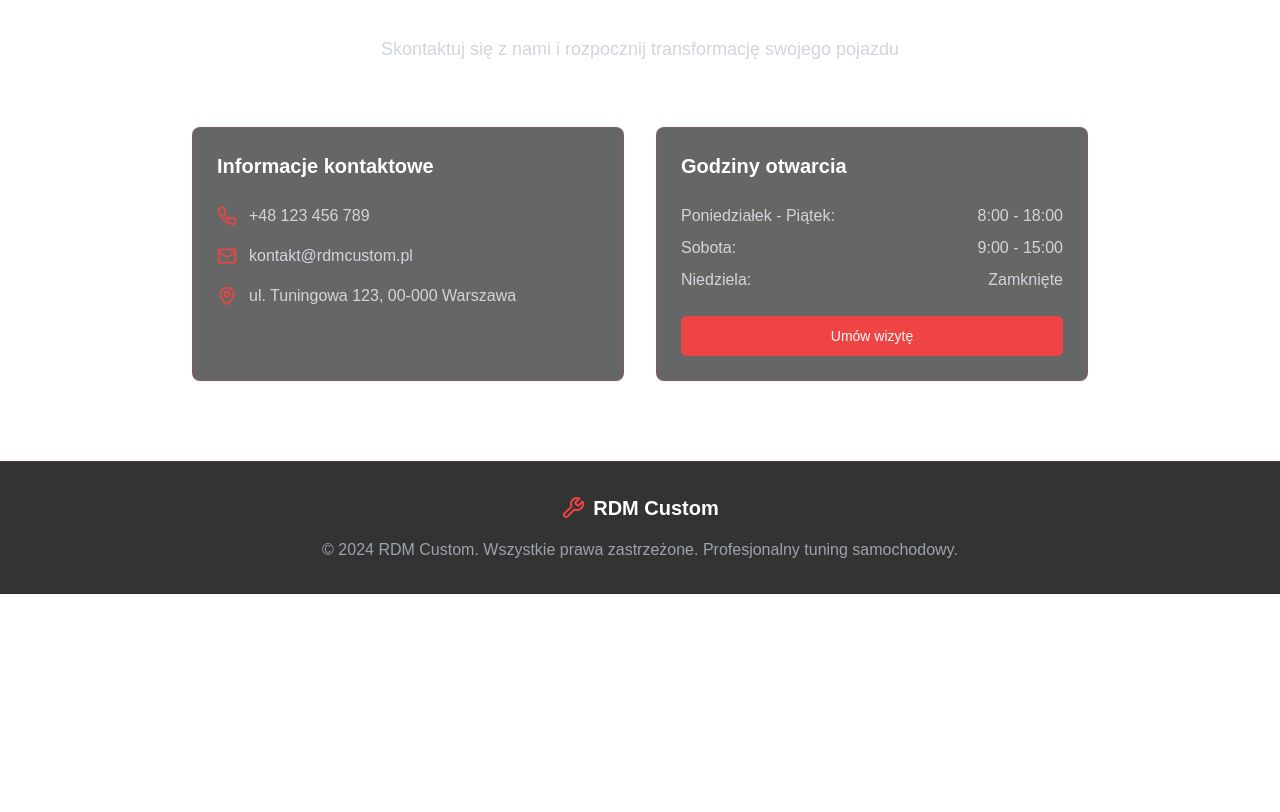
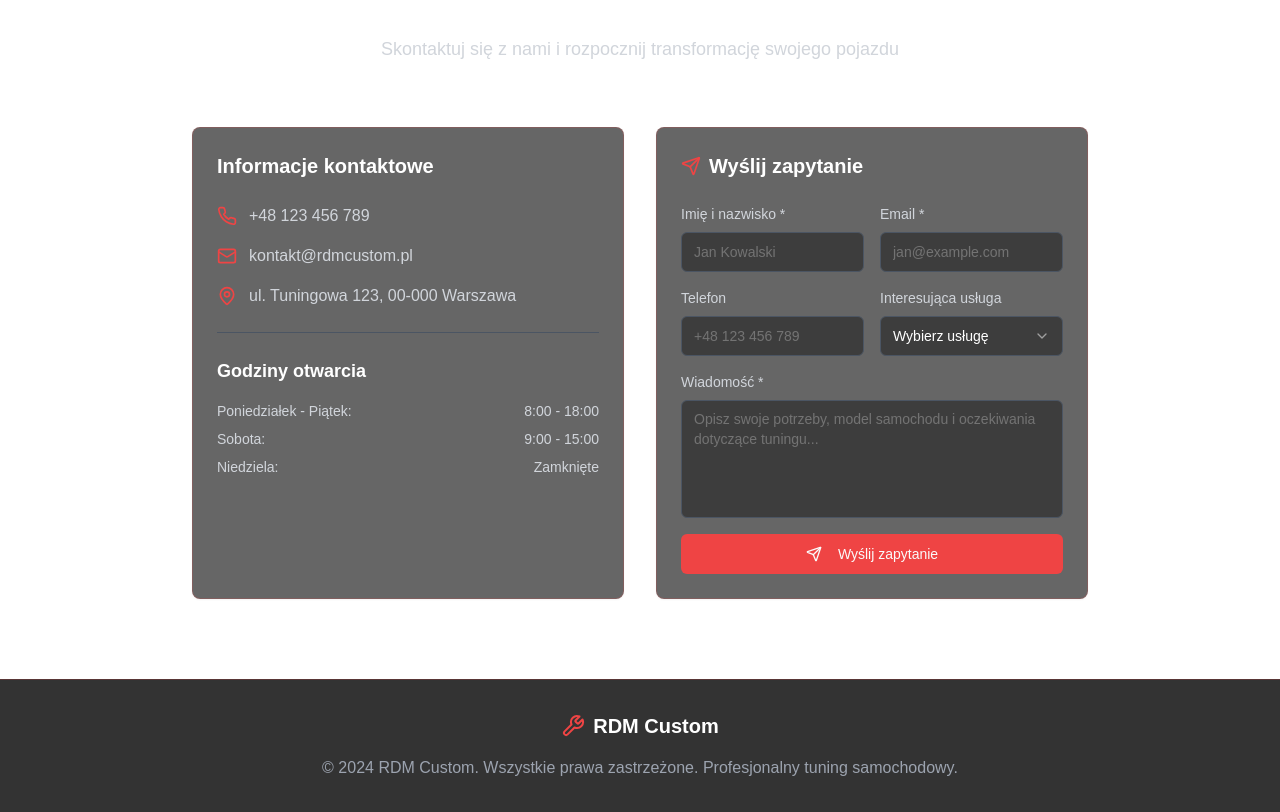
Before and after one commit to Simeones/DevilCraft, a Next.js app: page / in a window 1280 px wide. Shown: the part 2680-3492 px from the top of the page. Before the commit the page ends 3274 px from the top, so only its background shows below. Built offline with nearby package versions, Linux system fonts and the light colour scheme.

Commit message:
feat: add contact form with email functionality
Create server action, form component, and integrate SMTP email settings.

#VERCEL_SKIP

Co-authored-by: null <213275905+Simeones@users.noreply.github.com>

```diff
--- /dev/null
+++ b/app/actions/contact.ts
@@ -0,0 +1,83 @@
+"use server"
+
+import nodemailer from "nodemailer"
+
+export async function sendContactEmail(formData: FormData) {
+  const name = formData.get("name") as string
+  const email = formData.get("email") as string
+  const phone = formData.get("phone") as string
+  const service = formData.get("service") as string
+  const message = formData.get("message") as string
+
+  if (!name || !email || !message) {
+    return {
+      success: false,
+      message: "Wszystkie wymagane pola muszą być wypełnione.",
+    }
+  }
+
+  try {
+    // Konfiguracja transportera SMTP
+    const transporter = nodemailer.createTransporter({
+      host: process.env.SMTP_HOST,
+      port: Number.parseInt(process.env.SMTP_PORT || "587"),
+      secure: process.env.SMTP_SECURE === "true",
+      auth: {
+        user: process.env.SMTP_USER,
+        pass: process.env.SMTP_PASSWORD,
+      },
+    })
+
+    // Treść emaila
+    const htmlContent = `
+      <div style="font-family: Arial, sans-serif; max-width: 600px; margin: 0 auto;">
+        <div style="background: linear-gradient(135deg, #dc2626, #991b1b); padding: 20px; text-align: center;">
+          <h1 style="color: white; margin: 0;">🔧 RDM Custom</h1>
+          <p style="color: #fecaca; margin: 5px 0 0 0;">Nowe zapytanie z formularza kontaktowego</p>
+        </div>
+
+        <div style="padding: 30px; background: #f9fafb; border-left: 4px solid #dc2626;">
+          <h2 style="color: #1f2937; margin-top: 0;">Szczegóły zapytania:</h2>
+
+          <div style="background: white; padding: 20px; border-radius: 8px; margin: 20px 0;">
+            <p><strong>👤 Imię i nazwisko:</strong> ${name}</p>
+            <p><strong>📧 Email:</strong> ${email}</p>
+            ${phone ? `<p><strong>📱 Telefon:</strong> ${phone}</p>` : ""}
+            ${service ? `<p><strong>🔧 Interesująca usługa:</strong> ${service}</p>` : ""}
+          </div>
+
+          <div style="background: white; padding: 20px; border-radius: 8px;">
+            <p><strong>💬 Wiadomość:</strong></p>
+            <p style="background: #f3f4f6; padding: 15px; border-radius: 4px; line-height: 1.6;">
+              ${message.replace(/\n/g, "<br>")}
+            </p>
+          </div>
+        </div>
+
+        <div style="padding: 20px; text-align: center; background: #1f2937; color: #9ca3af;">
+          <p style="margin: 0;">RDM Custom - Profesjonalny Tuning Samochodowy</p>
+        </div>
+      </div>
+    `
+
+    // Wysłanie emaila
+    await transporter.sendMail({
+      from: `"RDM Custom - Formularz" <${process.env.SMTP_USER}>`,
+      to: process.env.SMTP_USER, // Email firmy
+      subject: `🚗 Nowe zapytanie od ${name} - RDM Custom`,
+      html: htmlContent,
+      replyTo: email,
+    })
+
+    return {
+      success: true,
+      message: "Dziękujemy za wiadomość! Skontaktujemy się z Tobą w ciągu 24 godzin.",
+    }
+  } catch (error) {
+    console.error("Błąd wysyłania emaila:", error)
+    return {
+      success: false,
+      message: "Wystąpił błąd podczas wysyłania wiadomości. Spróbuj ponownie lub skontaktuj się telefonicznie.",
+    }
+  }
+}
--- a/app/page.tsx
+++ b/app/page.tsx
@@ -2,6 +2,7 @@ import { Button } from "@/components/ui/button"
 import { Card, CardContent } from "@/components/ui/card"
 import { Badge } from "@/components/ui/badge"
 import { Phone, Mail, MapPin, Wrench, Zap, Settings, Star } from "lucide-react"
+import ContactForm from "@/components/contact-form"
 
 export default function RDMCustomPage() {
   return (
@@ -217,13 +218,9 @@ export default function RDMCustomPage() {
                       <span className="text-gray-300">ul. Tuningowa 123, 00-000 Warszawa</span>
                     </div>
                   </div>
-                </CardContent>
-              </Card>
-
-              <Card className="bg-black/60 backdrop-blur-sm border-red-500/20">
-                <CardContent className="p-6">
-                  <h3 className="text-xl font-bold text-white mb-6">Godziny otwarcia</h3>
-                  <div className="space-y-2 text-gray-300">
+                  <div className="mt-6 pt-6 border-t border-gray-600">
+                    <h4 className="text-lg font-semibold text-white mb-4">Godziny otwarcia</h4>
+                    <div className="space-y-2 text-gray-300 text-sm">
                       <div className="flex justify-between">
                         <span>Poniedziałek - Piątek:</span>
                         <span>8:00 - 18:00</span>
@@ -237,9 +234,11 @@ export default function RDMCustomPage() {
                         <span>Zamknięte</span>
                       </div>
                     </div>
-                  <Button className="w-full mt-6 bg-red-500 hover:bg-red-600">Umów wizytę</Button>
+                  </div>
                 </CardContent>
               </Card>
+
+              <ContactForm />
             </div>
           </div>
         </section>
--- /dev/null
+++ b/components/contact-form.tsx
@@ -0,0 +1,173 @@
+"use client"
+
+import { useState } from "react"
+import { Button } from "@/components/ui/button"
+import { Card, CardContent } from "@/components/ui/card"
+import { Input } from "@/components/ui/input"
+import { Textarea } from "@/components/ui/textarea"
+import { Select, SelectContent, SelectItem, SelectTrigger, SelectValue } from "@/components/ui/select"
+import { sendContactEmail } from "@/app/actions/contact"
+import { Send, CheckCircle, AlertCircle } from "lucide-react"
+
+export default function ContactForm() {
+  const [isSubmitting, setIsSubmitting] = useState(false)
+  const [result, setResult] = useState<{ success: boolean; message: string } | null>(null)
+
+  async function handleSubmit(formData: FormData) {
+    setIsSubmitting(true)
+    setResult(null)
+
+    try {
+      const response = await sendContactEmail(formData)
+      setResult(response)
+
+      if (response.success) {
+        // Reset formularza po udanym wysłaniu
+        const form = document.getElementById("contact-form") as HTMLFormElement
+        form?.reset()
+      }
+    } catch (error) {
+      setResult({
+        success: false,
+        message: "Wystąpił nieoczekiwany błąd. Spróbuj ponownie.",
+      })
+    } finally {
+      setIsSubmitting(false)
+    }
+  }
+
+  return (
+    <Card className="bg-black/60 backdrop-blur-sm border-red-500/20">
+      <CardContent className="p-6">
+        <h3 className="text-xl font-bold text-white mb-6 flex items-center">
+          <Send className="mr-2 h-5 w-5 text-red-500" />
+          Wyślij zapytanie
+        </h3>
+
+        <form id="contact-form" action={handleSubmit} className="space-y-4">
+          <div className="grid md:grid-cols-2 gap-4">
+            <div>
+              <label htmlFor="name" className="block text-sm font-medium text-gray-300 mb-2">
+                Imię i nazwisko *
+              </label>
+              <Input
+                id="name"
+                name="name"
+                type="text"
+                required
+                className="bg-black/40 border-gray-600 text-white placeholder-gray-400 focus:border-red-500"
+                placeholder="Jan Kowalski"
+              />
+            </div>
+
+            <div>
+              <label htmlFor="email" className="block text-sm font-medium text-gray-300 mb-2">
+                Email *
+              </label>
+              <Input
+                id="email"
+                name="email"
+                type="email"
+                required
+                className="bg-black/40 border-gray-600 text-white placeholder-gray-400 focus:border-red-500"
+                placeholder="jan@example.com"
+              />
+            </div>
+          </div>
+
+          <div className="grid md:grid-cols-2 gap-4">
+            <div>
+              <label htmlFor="phone" className="block text-sm font-medium text-gray-300 mb-2">
+                Telefon
+              </label>
+              <Input
+                id="phone"
+                name="phone"
+                type="tel"
+                className="bg-black/40 border-gray-600 text-white placeholder-gray-400 focus:border-red-500"
+                placeholder="+48 123 456 789"
+              />
+            </div>
+
+            <div>
+              <label htmlFor="service" className="block text-sm font-medium text-gray-300 mb-2">
+                Interesująca usługa
+              </label>
+              <Select name="service">
+                <SelectTrigger className="bg-black/40 border-gray-600 text-white focus:border-red-500">
+                  <SelectValue placeholder="Wybierz usługę" />
+                </SelectTrigger>
+                <SelectContent className="bg-gray-800 border-gray-600">
+                  <SelectItem value="chip-tuning" className="text-white hover:bg-gray-700">
+                    Chip Tuning
+                  </SelectItem>
+                  <SelectItem value="modyfikacje-mechaniczne" className="text-white hover:bg-gray-700">
+                    Modyfikacje Mechaniczne
+                  </SelectItem>
+                  <SelectItem value="tuning-wizualny" className="text-white hover:bg-gray-700">
+                    Tuning Wizualny
+                  </SelectItem>
+                  <SelectItem value="kompleksowy-tuning" className="text-white hover:bg-gray-700">
+                    Kompleksowy Tuning
+                  </SelectItem>
+                  <SelectItem value="inne" className="text-white hover:bg-gray-700">
+                    Inne
+                  </SelectItem>
+                </SelectContent>
+              </Select>
+            </div>
+          </div>
+
+          <div>
+            <label htmlFor="message" className="block text-sm font-medium text-gray-300 mb-2">
+              Wiadomość *
+            </label>
+            <Textarea
+              id="message"
+              name="message"
+              required
+              rows={5}
+              className="bg-black/40 border-gray-600 text-white placeholder-gray-400 focus:border-red-500 resize-none"
+              placeholder="Opisz swoje potrzeby, model samochodu i oczekiwania dotyczące tuningu..."
+            />
+          </div>
+
+          <Button
+            type="submit"
+            disabled={isSubmitting}
+            className="w-full bg-red-500 hover:bg-red-600 disabled:opacity-50 disabled:cursor-not-allowed"
+          >
+            {isSubmitting ? (
+              <>
+                <div className="animate-spin rounded-full h-4 w-4 border-b-2 border-white mr-2"></div>
+                Wysyłanie...
+              </>
+            ) : (
+              <>
+                <Send className="mr-2 h-4 w-4" />
+                Wyślij zapytanie
+              </>
+            )}
+          </Button>
+        </form>
+
+        {result && (
+          <div
+            className={`mt-4 p-4 rounded-lg flex items-center ${
+              result.success
+                ? "bg-green-500/20 border border-green-500/30 text-green-400"
+                : "bg-red-500/20 border border-red-500/30 text-red-400"
+            }`}
+          >
+            {result.success ? (
+              <CheckCircle className="h-5 w-5 mr-2 flex-shrink-0" />
+            ) : (
+              <AlertCircle className="h-5 w-5 mr-2 flex-shrink-0" />
+            )}
+            <p className="text-sm">{result.message}</p>
+          </div>
+        )}
+      </CardContent>
+    </Card>
+  )
+}
--- a/package.json
+++ b/package.json
@@ -47,6 +47,7 @@
     "lucide-react": "^0.454.0",
     "next": "15.2.4",
     "next-themes": "^0.4.4",
+    "nodemailer": "latest",
     "react": "^19",
     "react-day-picker": "8.10.1",
     "react-dom": "^19",
```
Also changed, not shown: 1 other file (tests, documents, lock files or other folders). Lines whose indentation alone changed are shown as unchanged.
